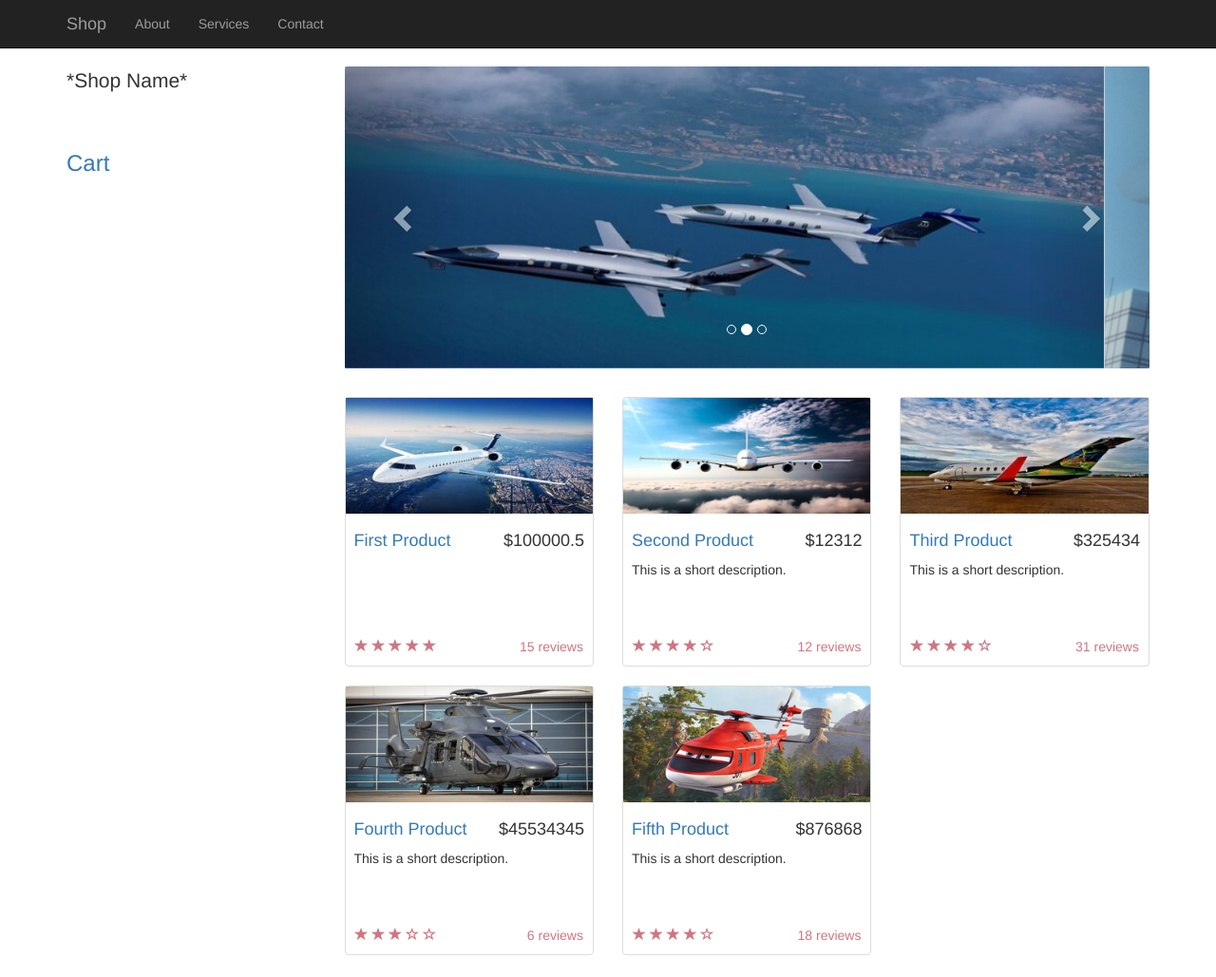
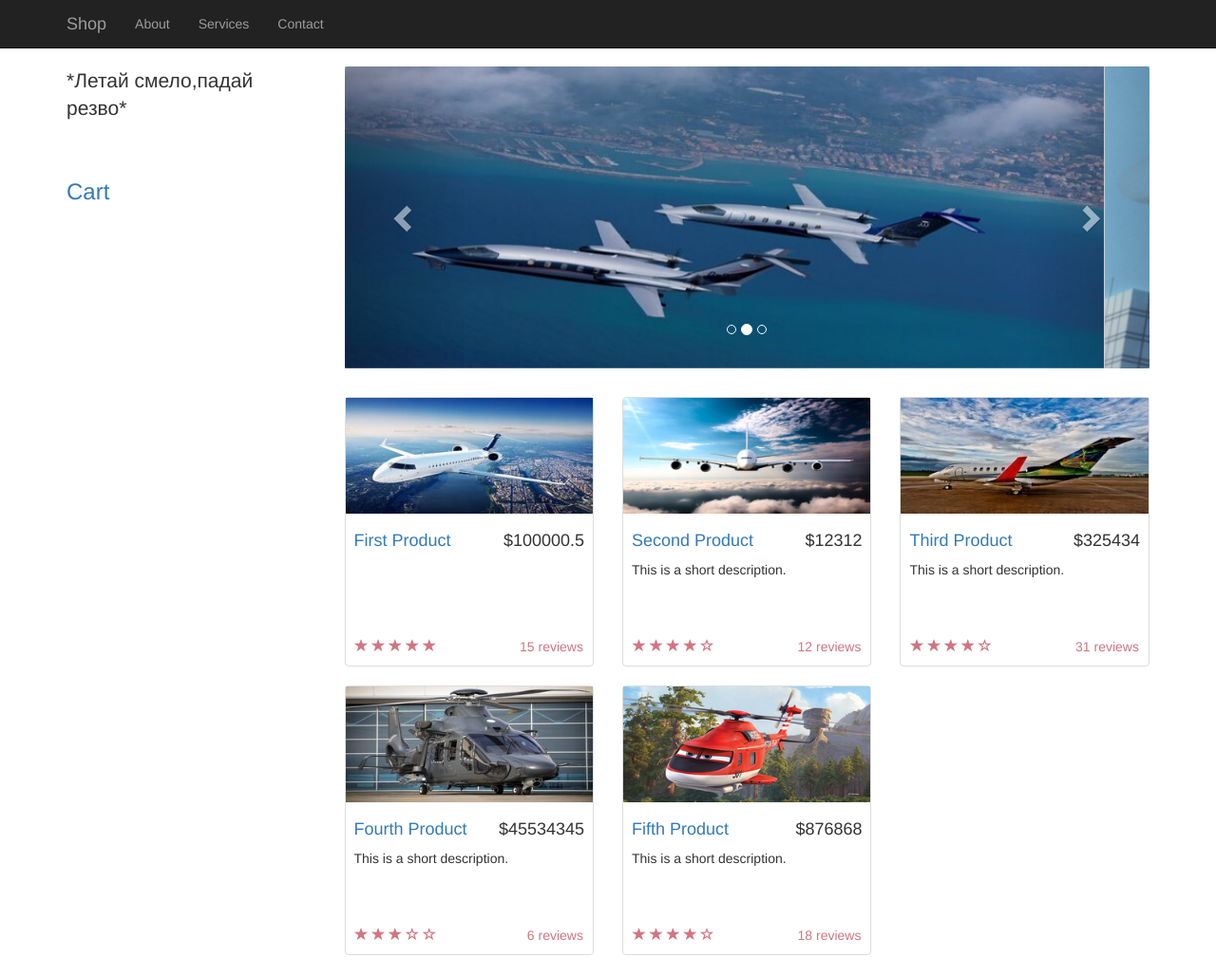
Before and after one commit to RoboLox344/pavlenko, a plain HTML site: page index.html in a window 1280 px wide. Shown: the top 1029 px of the page at 95% size. Drawn offline with Linux system fonts and the light colour scheme.

Commit message:
Update index.html

```diff
--- a/index.html
+++ b/index.html
@@ -44,7 +44,7 @@
         <div class="row">
 
             <div class="col-md-3">
-                <p class="lead">*Shop Name*</p>
+                <p class="lead">*Летай смело,падай резво*</p>
 				<br>
 				<h3><a href="" class="cart-link" data-toggle="modal" data-target="#Cart"> Cart </a> </h3>
             </div>
```
